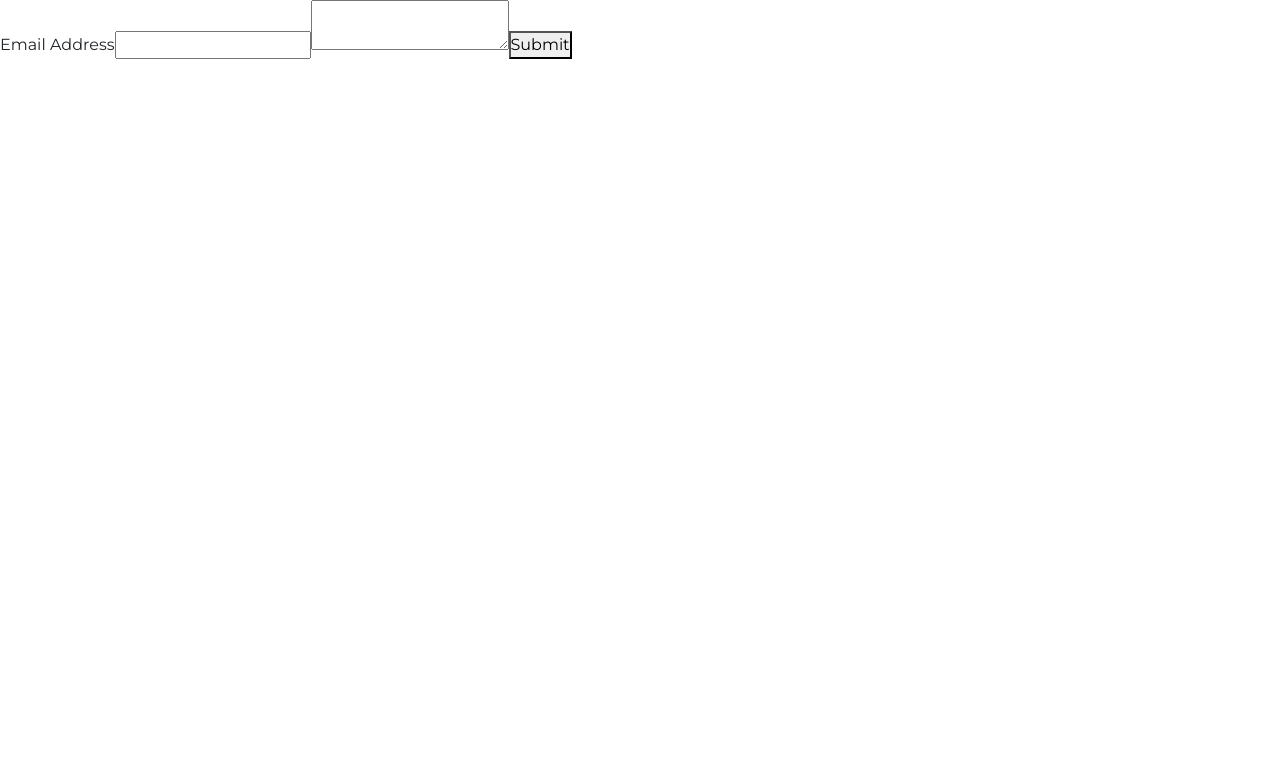
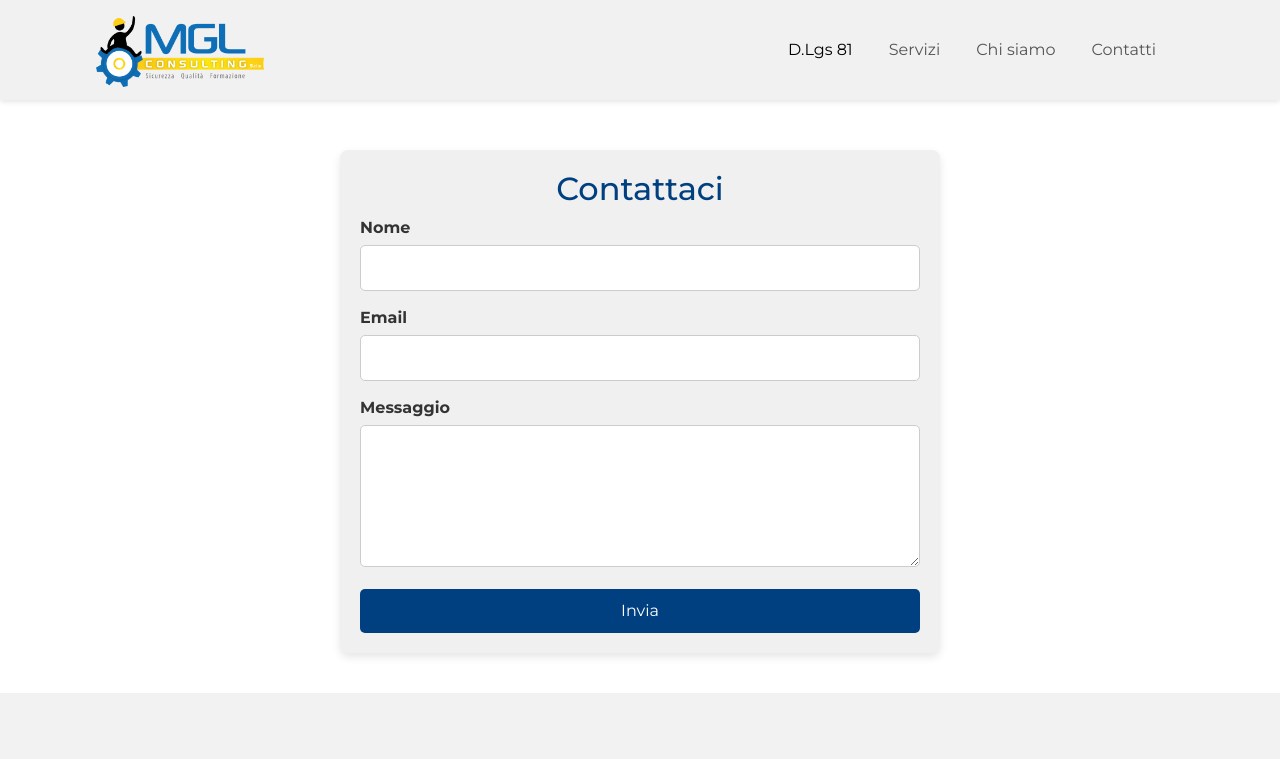
Before and after one commit to antoniogisondi/mgl-static-website, a React (Vite) app: page /contatti in a window 1280 px wide. Shown: the top 759 px of the page. Built offline with nearby package versions, Linux system fonts and the light colour scheme.

Commit message:
stylizing contact form

```diff
--- a/package.json
+++ b/package.json
@@ -10,10 +10,10 @@
     "preview": "vite preview"
   },
   "dependencies": {
-    "@formspree/react": "^2.5.1",
     "@popperjs/core": "^2.11.8",
     "aos": "^2.3.4",
     "bootstrap": "^5.3.3",
+    "emailjs": "^4.0.3",
     "emailjs-com": "^3.2.0",
     "framer-motion": "^11.3.19",
     "jquery": "^3.7.1",
--- a/src/main.css
+++ b/src/main.css
@@ -266,3 +266,105 @@ section {
 .decreto-81-resources ul li a:hover {
     text-decoration: underline;
 }
+
+.contact-form-container {
+    background-color: #f0f0f0;
+    /* Colore di sfondo chiaro per il contenitore della form */
+    padding: 20px;
+    /* Spaziatura interna */
+    border-radius: 8px;
+    /* Angoli arrotondati */
+    box-shadow: 0 4px 8px rgba(0, 0, 0, 0.1);
+    /* Ombra leggera */
+    max-width: 600px;
+    /* Larghezza massima del contenitore */
+    margin: 40px auto;
+    /* Margine superiore e inferiore, centrato orizzontalmente */
+    text-align: left;
+    /* Testo allineato a sinistra */
+    margin-top: 150px;
+    /* Aggiungi questo per lasciare spazio all'header fisso */
+}
+
+.contact-form-container h2 {
+    text-align: center;
+    /* Titolo centrato */
+    color: #004080;
+    /* Colore del testo del titolo */
+}
+
+.contact-form {
+    display: flex;
+    /* Layout flessibile */
+    flex-direction: column;
+    /* Disposizione verticale degli elementi */
+}
+
+.form-group {
+    margin-bottom: 15px;
+    /* Spazio inferiore tra i gruppi di campi */
+}
+
+.form-group label {
+    margin-bottom: 5px;
+    /* Spazio inferiore tra l'etichetta e il campo */
+    font-weight: bold;
+    /* Testo in grassetto per l'etichetta */
+    color: #333;
+    /* Colore del testo dell'etichetta */
+}
+
+.form-group input,
+.form-group textarea {
+    width: 100%;
+    /* Larghezza completa del contenitore */
+    padding: 10px;
+    /* Spaziatura interna */
+    border: 1px solid #ccc;
+    /* Bordo grigio chiaro */
+    border-radius: 5px;
+    /* Angoli arrotondati */
+    font-size: 16px;
+    /* Dimensione del testo */
+}
+
+.form-group input:focus,
+.form-group textarea:focus {
+    outline: none;
+    /* Rimuove il contorno predefinito */
+    border-color: #004080;
+    /* Cambia il colore del bordo quando è attivo */
+}
+
+.submit-button {
+    background-color: #004080;
+    /* Colore di sfondo del bottone */
+    color: #fff;
+    /* Colore del testo del bottone */
+    padding: 10px 20px;
+    /* Spaziatura interna */
+    border: none;
+    /* Rimuove il bordo */
+    border-radius: 5px;
+    /* Angoli arrotondati */
+    font-size: 16px;
+    /* Dimensione del testo */
+    cursor: pointer;
+    /* Cambia il cursore al passaggio del mouse */
+    transition: background-color 0.3s ease;
+    /* Transizione del colore di sfondo */
+}
+
+.submit-button:hover {
+    background-color: #003366;
+    /* Cambia il colore di sfondo al passaggio del mouse */
+}
+
+.status-message {
+    margin-top: 15px;
+    /* Spazio superiore */
+    font-size: 14px;
+    /* Dimensione del testo */
+    color: #333;
+    /* Colore del testo */
+}
--- a/src/pages/ContactUs/ContactUs.jsx
+++ b/src/pages/ContactUs/ContactUs.jsx
@@ -1,41 +1,93 @@
 import React, { useState } from 'react';
+import Header from '../../components/Header/Header';
+import Footer from '../../components/Footer/Footer';
 import { motion } from 'framer-motion';
-import { useForm, ValidationError } from '@formspree/react';
+import emailjs from 'emailjs-com'
 
 const ContactUs = () => {
-    const [state, handleSubmit] = useForm('xdkngkjj')
-    if (state.succeeded) {
-        return <p>Grazie</p>
-    }
+    const [formData, setFormData] = useState({
+        name: '',
+        email: '',
+        message: ''
+    });
+    const [status, setStatus] = useState('');
+
+    const handleChange = (e) => {
+        const { name, value } = e.target;
+        setFormData({
+            ...formData,
+            [name]: value
+        });
+    };
+
+    const handleSubmit = (e) => {
+        e.preventDefault();
+        setStatus('Invio in corso...');
+
+        const serviceID = import.meta.env.VITE_SERVICE_ID; // Sostituisci con il tuo serviceID di EmailJS
+        const templateID = import.meta.env.VITE_TEMPLATE_ID; // Sostituisci con il tuo templateID di EmailJS
+        const userID = import.meta.env.VITE_USER_ID; // Sostituisci con il tuo userID di EmailJS
+
+        emailjs.send(serviceID, templateID, formData, userID)
+            .then((response) => {
+                setStatus('Messaggio inviato con successo!');
+                setFormData({ name: '', email: '', message: '' });
+            }, (error) => {
+                setStatus('Errore durante l\'invio del messaggio. Riprova più tardi.');
+            });
+    };
+
     return (
-        <form action="https://formspree.io/f/xdkngkjj" method='POST' onSubmit={handleSubmit}>
-            <label htmlFor="email">
-                Email Address
-            </label>
+        <div>
+            <Header />
+            <motion.div
+                className="contact-form-container"
+                initial={{ opacity: 0, y: 20 }}
+                animate={{ opacity: 1, y: 0 }}
+                transition={{ duration: 0.5 }}
+            >
+                <h2>Contattaci</h2>
+                <form className="contact-form" onSubmit={handleSubmit}>
+                    <div className="form-group">
+                        <label htmlFor="name">Nome</label>
                         <input
+                            type="text"
+                            id="name"
+                            name="name"
+                            value={formData.name}
+                            onChange={handleChange}
+                            required
+                        />
+                    </div>
+                    <div className="form-group">
+                        <label htmlFor="email">Email</label>
+                        <input
+                            type="email"
                             id="email"
-                type="email"
                             name="email"
+                            value={formData.email}
+                            onChange={handleChange}
+                            required
                         />
-            <ValidationError
-                prefix="Email"
-                field="email"
-                errors={state.errors}
-            />
+                    </div>
+                    <div className="form-group">
+                        <label htmlFor="message">Messaggio</label>
                         <textarea
                             id="message"
                             name="message"
-            />
-            <ValidationError
-                prefix="Message"
-                field="message"
-                errors={state.errors}
-            />
-            <button type="submit" disabled={state.submitting}>
-                Submit
-            </button>
+                            value={formData.message}
+                            onChange={handleChange}
+                            rows="5"
+                            required
+                        ></textarea>
+                    </div>
+                    <button type="submit" className="submit-button">Invia</button>
+                    {status && <p className="status-message">{status}</p>}
                 </form>
-    );
+            </motion.div>
+            <Footer />
+        </div>
+    )
 }
 
 export default ContactUs;
```
Also changed, not shown: 2 other files (tests, documents, lock files or other folders). Lines whose indentation alone changed are shown as unchanged.
